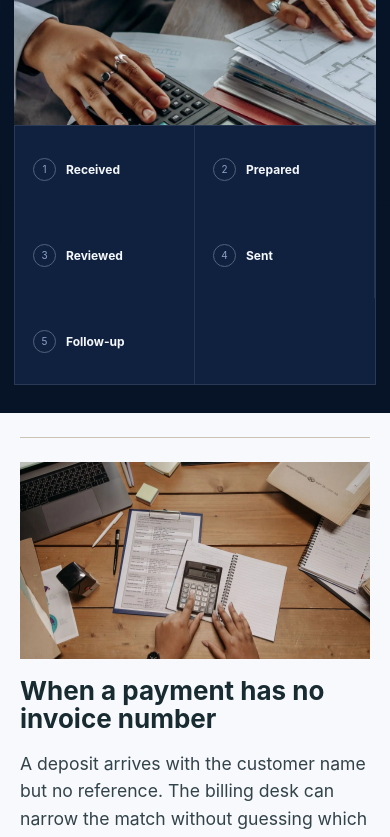
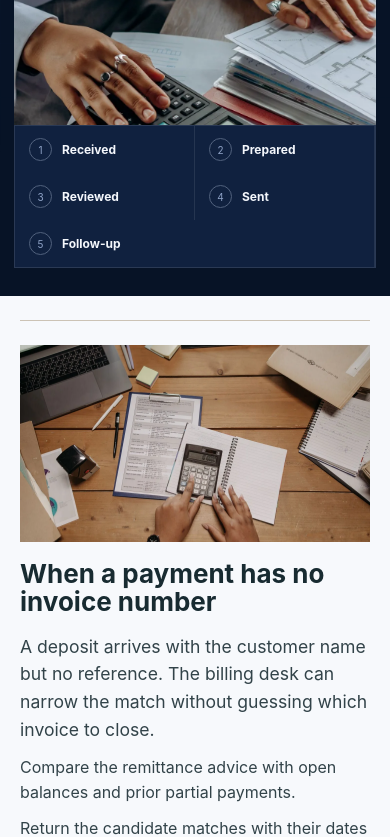
Before and after one commit to coolifystealthagents/outsourcedbillingservices, a Next.js app: page / in a window 390 px wide. Shown: the part 900-1737 px from the top of the page. Built offline with nearby package versions, Linux system fonts and the light colour scheme.

Commit message:
Remove oversized mobile billing workflow cells

```diff
--- a/app/field-design.css
+++ b/app/field-design.css
@@ -97,3 +97,6 @@ main .field-frame{min-height:0;max-height:none;background:transparent}
 
 .billing-directory .directory-faq .cards{grid-template-columns:repeat(3,minmax(0,1fr))}
 @media(max-width:760px){.billing-directory .directory-faq .cards{grid-template-columns:1fr}}
+.billing-home .workflow-strip>div{min-height:0;padding:12px 14px}
+.billing-home .gi-proof{margin-block:28px;padding:24px}
+@media(max-width:780px){.billing-home .workflow-strip{gap:0}.billing-home .workflow-strip>div:last-child:nth-child(even){grid-column:1/-1}.billing-home .workflow-strip>div{min-height:44px}.billing-home .gi-proof{padding:18px;margin-block:24px}}
```
